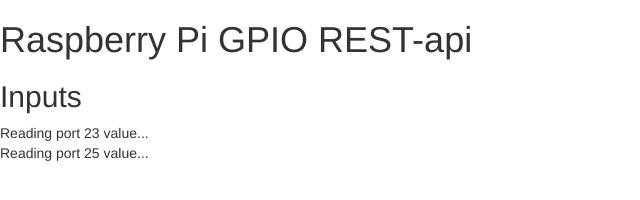
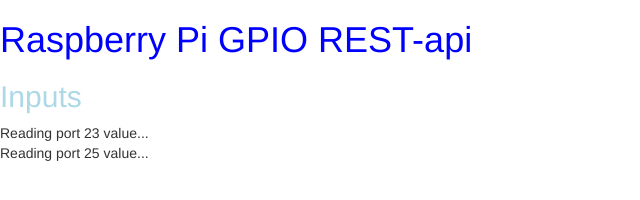
Before and after one commit to johansundstrom/RPi_Node, a website: page index.html in a window 1280 px wide. Shown: the whole page, without its empty margins (0-640 px from the left). Drawn offline with nearby package versions, Linux system fonts and the light colour scheme; no server answers.

Commit message:
Update index.html
upd

```diff
--- a/index.html
+++ b/index.html
@@ -11,7 +11,7 @@
     <meta http-equiv="X-UA-Compatible" content="IE=edge">
     <meta name="viewport" content="width=device-width, initial-scale=1">
     <title>GPIO REST-api</title>
-    <link rel='stylesheet' href='css/style2.css' type='text/css' media='all' />
+    <link rel='stylesheet' href='css/style.css' type='text/css' media='all' />
     <script src="http://code.jquery.com/jquery-latest.js"></script>
     <script src="client.js"></script>
 </head>
```
